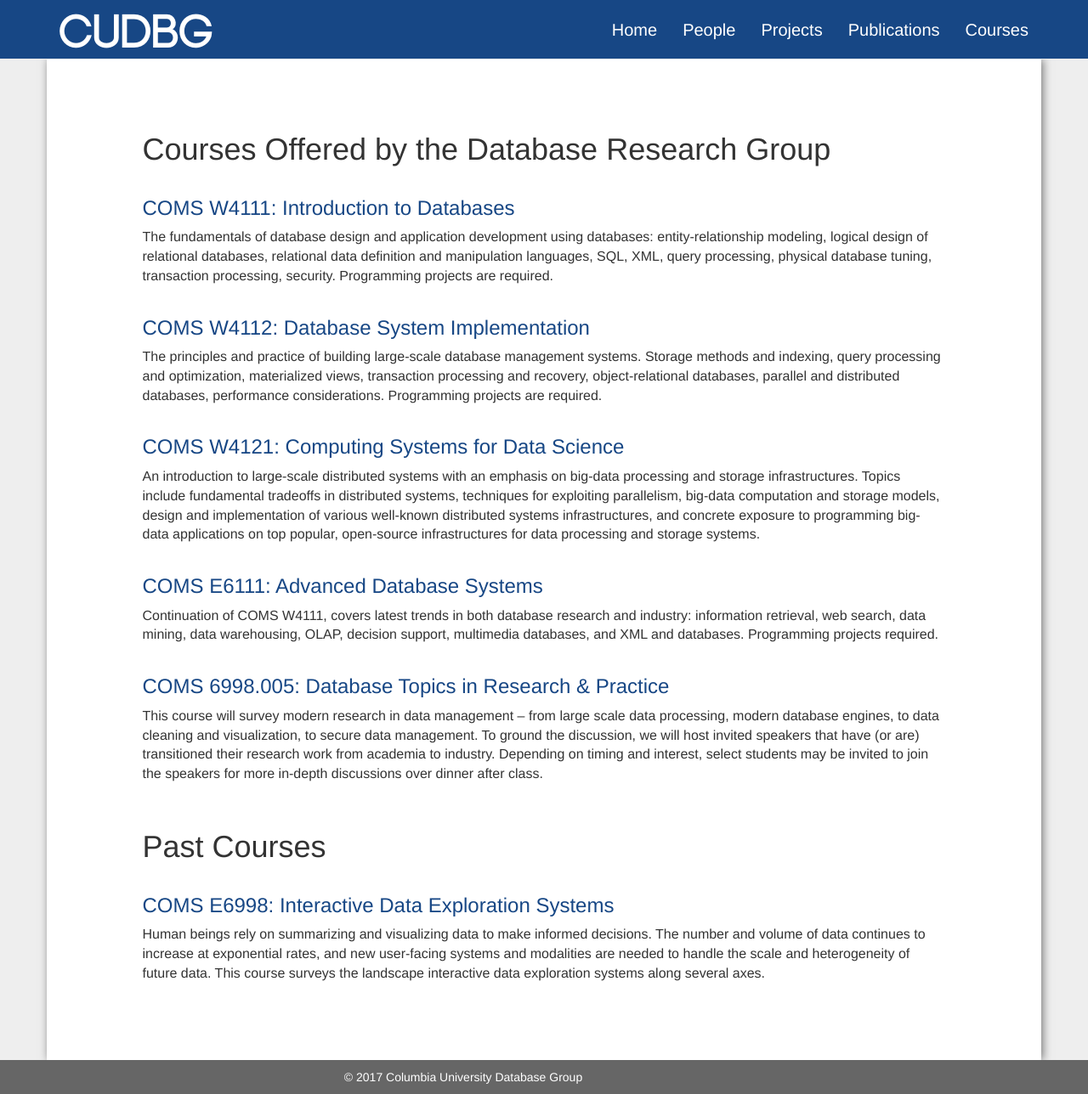
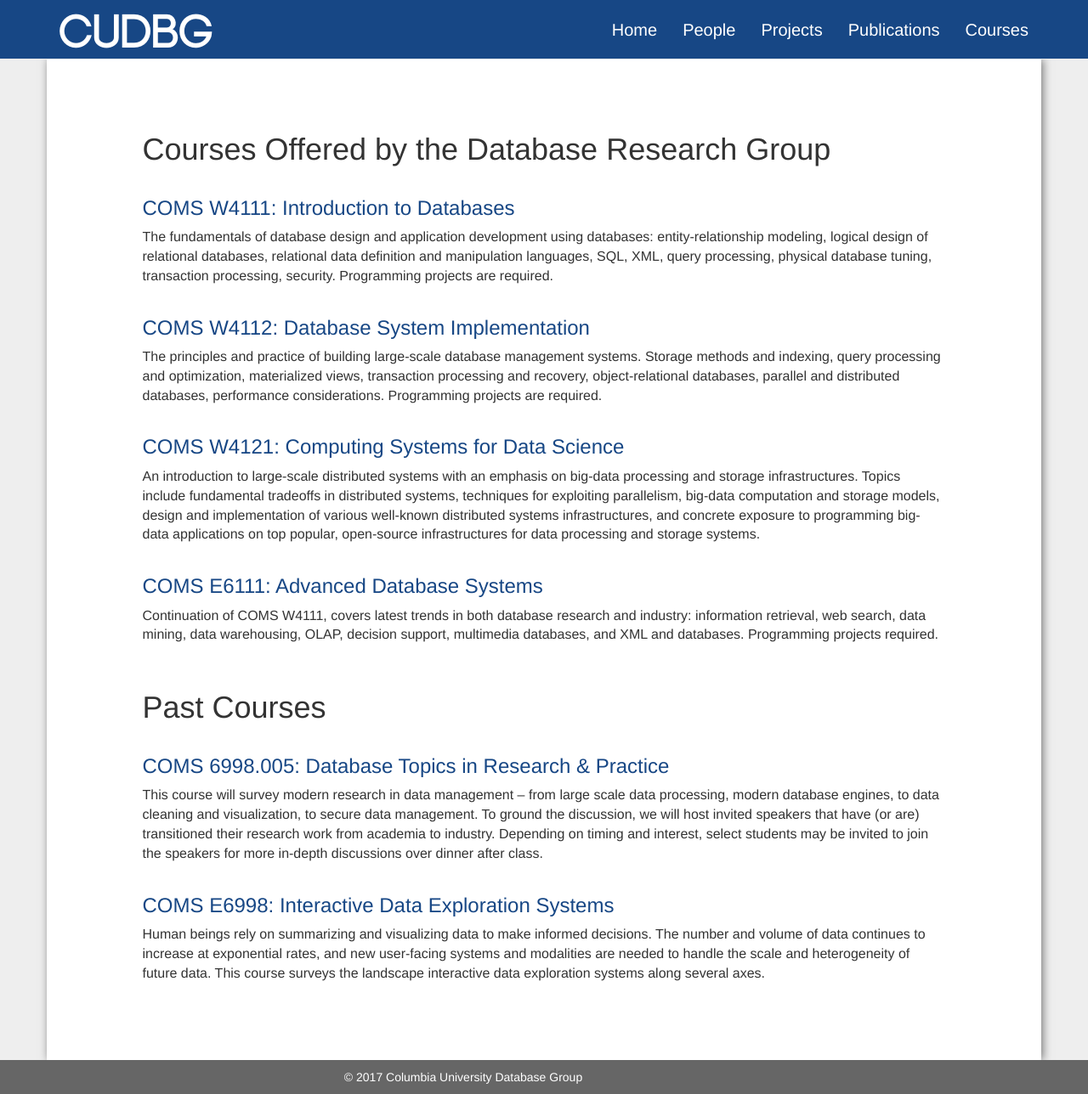
Before and after one commit to cudbg/cudbg.github.io, a Jekyll site: the page built from courses.md, in a window 1280 px wide. Shown: the whole page at 85% size. Built offline with Jekyll 4.4.1, drawn with Linux system fonts in a browser that asks for light colours; nearby versions of some CDN libraries; our own code applies the rules of GitHub Pages for plain Markdown files; some of the changed lines change nothing that is shown.

Commit message:
updated site

```diff
--- a/courses.md
+++ b/courses.md
@@ -18,19 +18,19 @@ The principles and practice of building large-scale database management systems.
 
 An introduction to large-scale distributed systems with an emphasis on big-data processing and storage infrastructures. Topics include fundamental tradeoffs in distributed systems, techniques for exploiting parallelism, big-data computation and storage models, design and implementation of various well-known distributed systems infrastructures, and concrete exposure to programming big-data applications on top popular, open-source infrastructures for data processing and storage systems.
 
-
 ### [COMS E6111: Advanced Database Systems](http://www.cs.columbia.edu/education/courses/#database)
 
 Continuation of COMS W4111, covers latest trends in both database research and industry: information retrieval, web search, data mining, data warehousing, OLAP, decision support, multimedia databases, and XML and databases. Programming projects required.
+
+
+
+# Past Courses
 
 ### [COMS 6998.005: Database Topics in Research & Practice](https://columbiadb.github.io/)
 
 This course will survey modern research in data management – from large scale data processing, modern database engines, to data cleaning and visualization, to secure data management. To ground the discussion, we will host invited speakers that have (or are) transitioned their research work from academia to industry. Depending on timing and interest, select students may be invited to join the speakers for more in-depth discussions over dinner after class.
 
 
-
-# Past Courses
-
-### [COMS E6998:  Interactive Data Exploration Systems](http://columbiaviz.github.io)
+### [COMS E6998:  Interactive Data Exploration Systems](https://columbiaviz.github.io/2017s_e6998/)
 
 Human beings rely on summarizing and visualizing data to make informed decisions. The number and volume of data continues to increase at exponential rates, and new user-facing systems and modalities are needed to handle the scale and heterogeneity of future data. This course surveys the landscape interactive data exploration systems along several axes.
```
